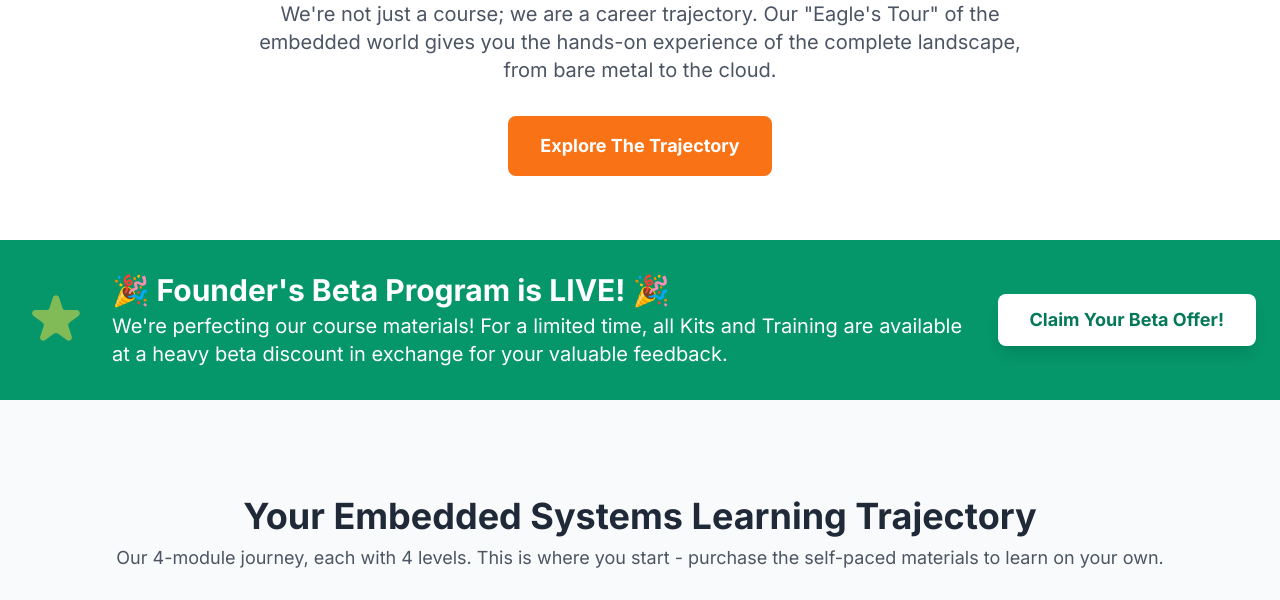
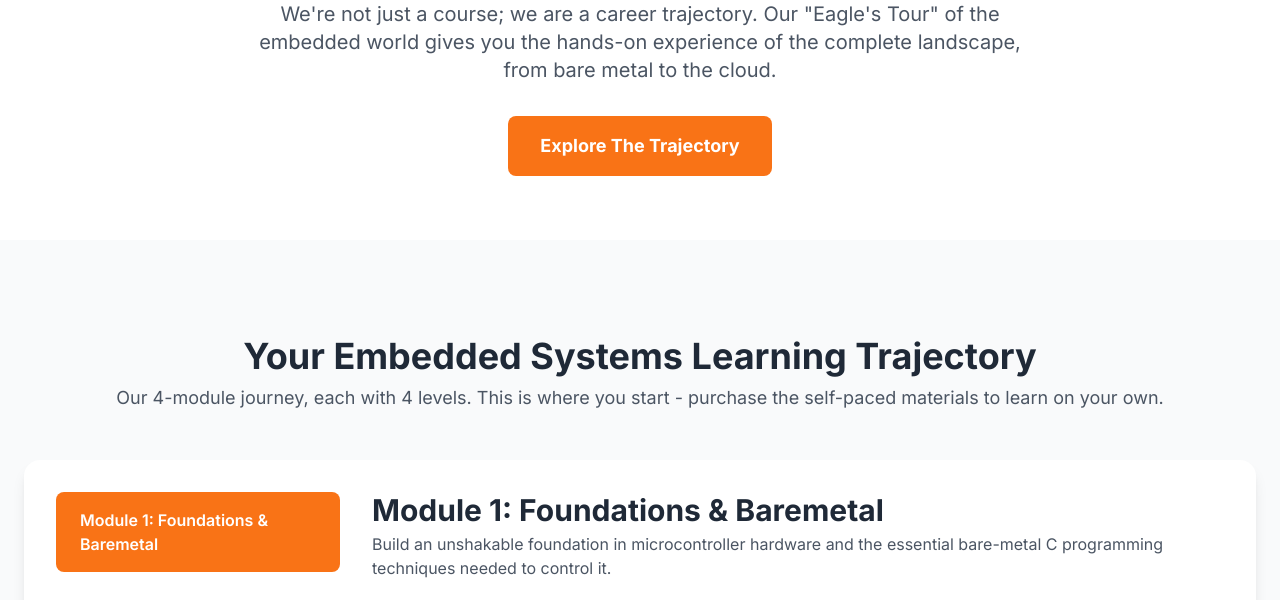
Before and after one commit to Krish-code-81/seekersden, a plain HTML site: page index.html in a window 1280 px wide. Shown: the part 476-1076 px from the top of the page. Drawn offline with nearby package versions, Linux system fonts and the light colour scheme; a script that the page names is missing.

Commit message:
Banner removed

```diff
--- a/index.html
+++ b/index.html
@@ -183,32 +183,6 @@
                 </a>
             </div>
         </section>
-
-        <!-- *** UPDATED BETA PROMO BANNER *** -->
-        <section class="bg-emerald-600 text-white" data-aos="fade-up">
-            <div class="container mx-auto px-6 py-8">
-                <div class="flex flex-col md:flex-row items-center justify-center text-center md:text-left gap-6">
-                    <!-- Icon -->
-                    <div class="flex-shrink-0">
-                        <svg class="w-16 h-16 animate-pulse text-yellow-300" fill="currentColor" viewBox="0 0 20 20" xmlns="http://www.w3.org/2000/svg"><path d="M9.049 2.927c.3-.921 1.603-.921 1.902 0l1.07 3.292a1 1 0 00.95.69h3.462c.969 0 1.371 1.24.588 1.81l-2.8 2.034a1 1 0 00-.364 1.118l1.07 3.292c.3.921-.755 1.688-1.538 1.118l-2.8-2.034a1 1 0 00-1.175 0l-2.8 2.034c-.784.57-1.838-.197-1.538-1.118l1.07-3.292a1 1 0 00-.364-1.118L2.98 8.72c-.783-.57-.38-1.81.588-1.81h3.461a1 1 0 00.951-.69l1.07-3.292z"></path></svg>
-                    </div>
-                    <!-- Text Content -->
-                    <div class="flex-grow">
-                        <h3 class="text-2xl md:text-3xl font-bold">🎉 Founder's Beta Program is LIVE! 🎉</h3>
-                        <p class="text-lg md:text-xl mt-1">
-                            We're perfecting our course materials! For a limited time, all Kits and Training are available at a heavy beta discount in exchange for your valuable feedback.
-                        </p>
-                    </div>
-                    <!-- Button -->
-                    <div class="flex-shrink-0 mt-4 md:mt-0">
-                        <a href="#courses" class="inline-block bg-white text-emerald-700 font-bold px-8 py-3 rounded-lg text-lg hover:bg-gray-100 transition duration-300 shadow-lg">
-                            Claim Your Beta Offer!
-                        </a>
-                    </div>
-                </div>
-            </div>
-        </section>
-        <!-- *** END BETA PROMO BANNER *** -->
 
         <!-- Courses Section -->
         <section id="courses" class="py-20 pt-24" data-aos>
```
